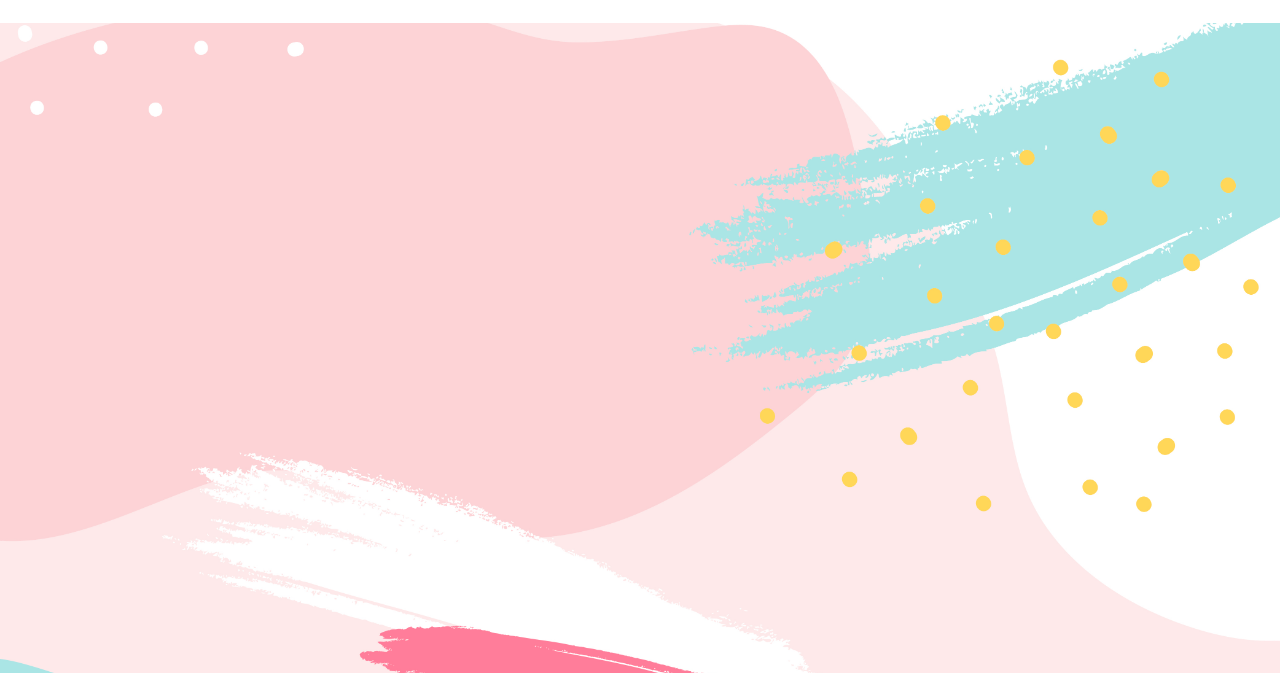
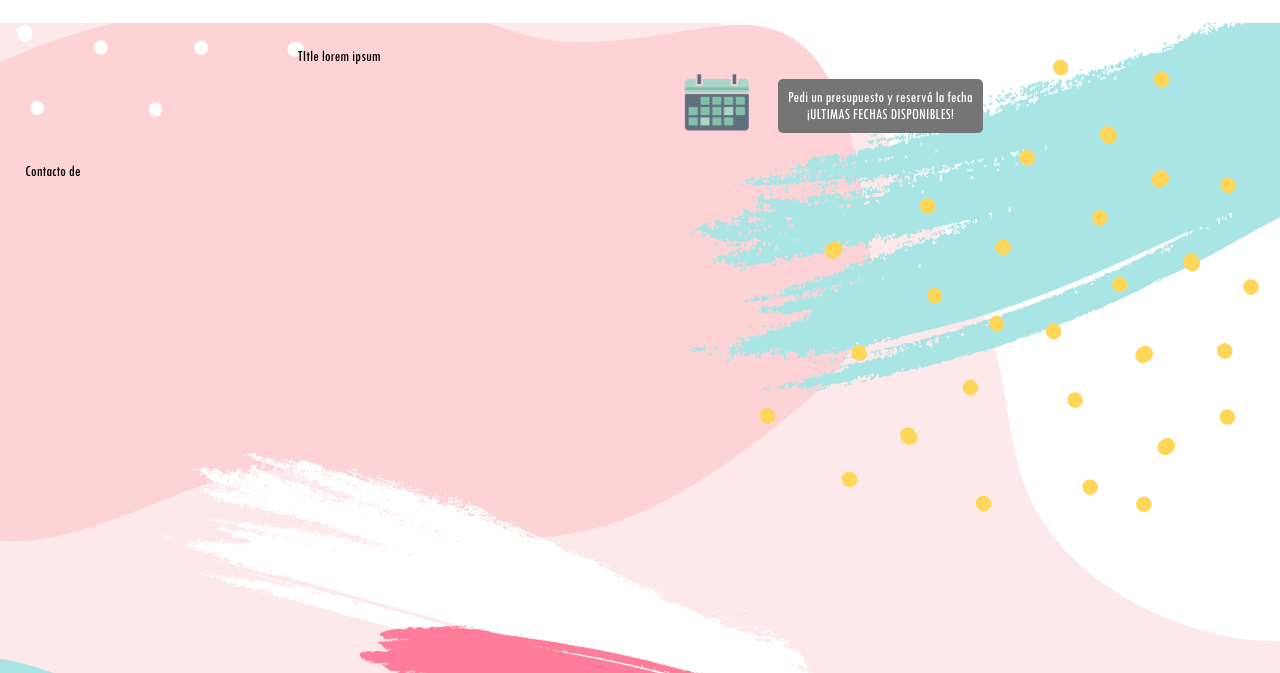
Before and after one commit to martin2844/a-clients-party-website, a Gatsby site: page /contacto in a window 1280 px wide. Shown: the part 127-800 px from the top of the page. Built offline with nearby package versions, Linux system fonts and the light colour scheme; Gatsby itself is replaced by a stand-in of ours.

Commit message:
changes to contact page

```diff
--- a/src/pages/contacto.js
+++ b/src/pages/contacto.js
@@ -1,9 +1,51 @@
 import React from 'react';
 import Layout from '../layout/Layout';
+import Img from 'gatsby-image';
+import { graphql, useStaticQuery } from 'gatsby';
+import '../stylesheets/contact.scss';
 
 const Contacto = () => {
+
+    const calendarQuery = useStaticQuery(graphql`
+    query {
+        icons: allFile(sort: {fields: [name], order: ASC}, filter: { sourceInstanceName: { eq: "icons" } }) {
+           edges {
+             node {
+               childImageSharp {
+                 fluid(quality: 100, maxWidth: 200) {
+                     ...GatsbyImageSharpFluid
+                     originalName
+                 }
+               }
+
+             }
+           }
+         }
+        }
+
+    `);
+
+    let calendarSrc = calendarQuery.icons.edges.filter((node) => {
+        return node.node.childImageSharp.fluid.originalName === "calendario.png";
+    })
+    let calendarIcon = calendarSrc[0].node.childImageSharp.fluid;
+
+
     return (
         <Layout>
+
+            <section className="contact-top">
+            <div className="contact-heading">
+            <p>TItle lorem ipsum</p>
+            </div>
+            <div className="contact-top-right">
+            <Img className="contact-calendar" fluid={calendarIcon} alt={calendarIcon.originalName}/>
+            <p className="contact-popup-grey">Pedi un presupuesto y reservá la fecha <br/> ¡ULTIMAS FECHAS DISPONIBLES!</p>
+            </div>
+            </section>
+            <section className="contact-bottom">
+
+            </section>
             Contacto de
         </Layout>
     )
--- /dev/null
+++ b/src/stylesheets/contact.scss
@@ -0,0 +1,26 @@
+.contact-top {
+    margin-top: 50px;
+    display: flex;
+    flex-direction: row;
+    justify-content: space-evenly;
+}
+
+.contact-top-right {
+    display: flex;
+    flex-direction: row;
+    align-items: center;
+}
+
+.contact-calendar {
+    width: 125px;
+    height: 125px;
+    margin-top: -10px;
+}
+
+.contact-popup-grey {
+    text-align: center;
+    background-color: #757575;
+    padding: 10px;
+    border-radius: 5px;
+    color: white;
+}
```
Also changed, not shown: src/icons/calendario.png (added).
